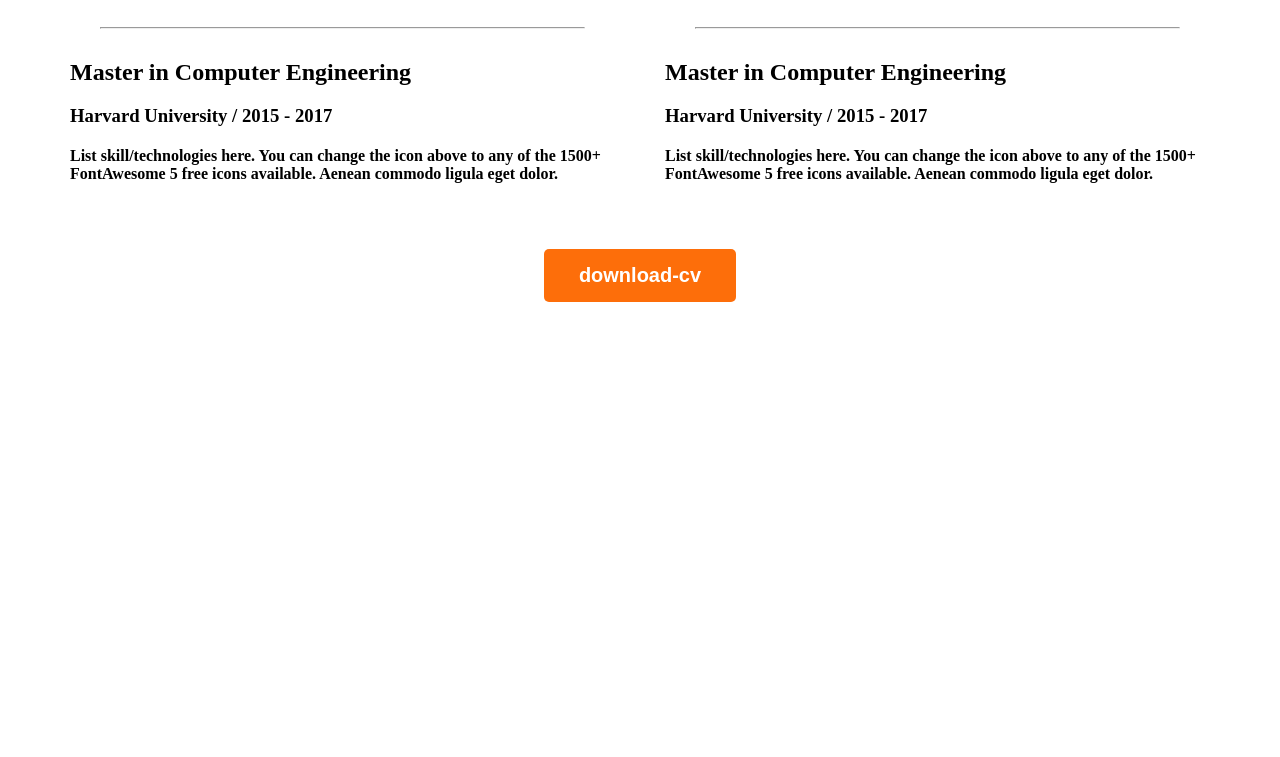
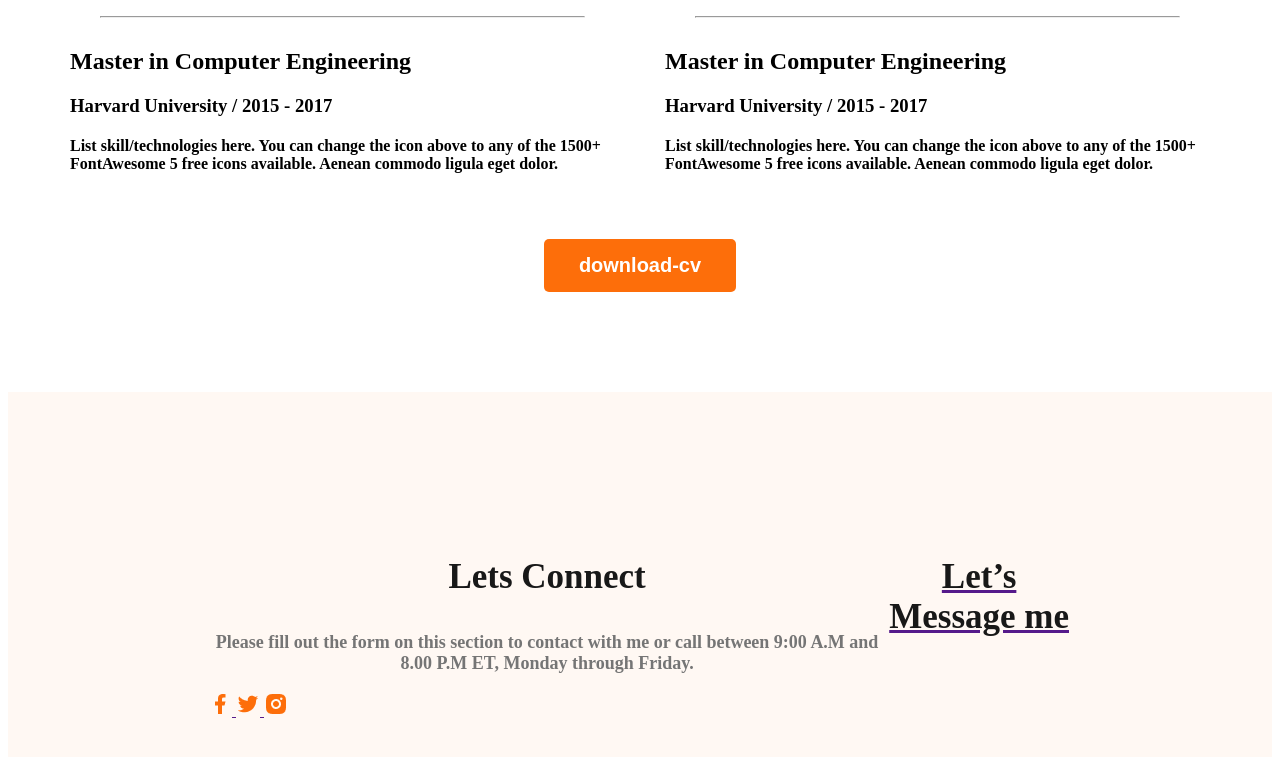
Before and after one commit to Aqibanj/web-developer-portfolio, a plain HTML site: page index.html in a window 1280 px wide. Shown: the part 2635-3392 px from the top of the page. Before the commit the page ends 2945 px from the top, so only its background shows below. Drawn offline with Linux system fonts and the light colour scheme.

Commit message:
footer added

```diff
--- a/index.html
+++ b/index.html
@@ -166,13 +166,27 @@
                 </div>
 
             </div>
-           <div class="download-cv">
-            <Button class="btn-primary"> download-cv</Button>
-           </div>
+            <div class="download-cv">
+                <Button class="btn-primary"> download-cv</Button>
+            </div>
         </section>
 
     </main>
     <footer>
+        <div class="footer-column">
+            <h3 class="section-tittle">Lets Connect</h3>
+            <p class="section-description">Please fill out the form on this section to contact with me or call between
+                9:00 A.M and 8.00 P.M ET,
+                Monday through Friday.</p>
+            <div class="social-links">
+                <a href=""><img src="./images/icons/facebook.png" alt="">
+                    <a href=""><img src="./images/icons/twitter.png" alt="">
+                        <a href=""><img src="./images/icons/insta.png" alt="">
+            </div>
+        </div>
+        <div class="footer-column">
+            <h3 class="section-tittle">Let’s Message me</h3>
+        </div>
 
     </footer>
 
--- a/styles/portfolio.css
+++ b/styles/portfolio.css
@@ -156,6 +156,7 @@ main section {
     color: #474747;
     font-size: 30px;
     font-weight: 700;
+    margin-bottom: 10px;
 
 }
 
@@ -163,18 +164,31 @@ main section {
     display: flex;
     gap: 50px;
 }
-.resume-item-institute{
+
+.resume-item-institute {
     margin-bottom: 20px;
     margin-top: 0px;
 }
 
-.resume-item-institute, .resume-item-description, . {
+.resume-item-institute,
+.resume-item-description,
+. {
     color: #757575;
 }
-.resume-container hr{
+
+.resume-container hr {
     margin: 30px;
 }
-.download-cv{
+
+.download-cv {
     text-align: center;
     margin-top: 50px;
 }
+
+/* footer style */
+footer {
+    display: flex;
+    background: #FFF8F3;
+    margin-top: 100px;
+    padding: 130px 200px;
+}
```
